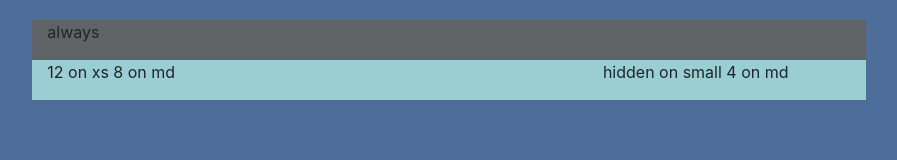
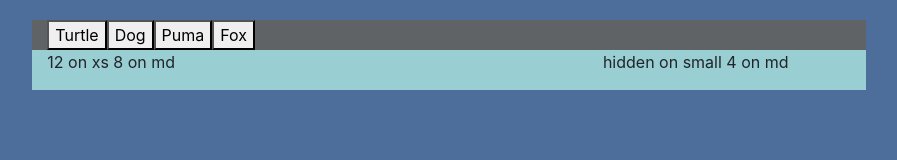
Before and after one commit to MasonHester/API-homework, a plain HTML site: page index.html in a window 1280 px wide. Shown: the whole page, without its empty margins (191-1088 px from the left). Drawn offline with nearby package versions, Linux system fonts and the light colour scheme.

Commit message:
Buttons get appended from the array

```diff
--- a/assets/javascript/javascript.js
+++ b/assets/javascript/javascript.js
@@ -0,0 +1,12 @@
+$(document).ready(function() {
+
+    animalsArray = ["Turtle", "Dog", "Puma", "Fox"];
+
+    var $buttonsCol = $(".buttonsCol");
+
+    for(i = 0; i < animalsArray.length; i++) {
+        var button = $("<button>");
+        button.addClass("animalButton").attr("data-animal", animalsArray[i]).text(animalsArray[i]);
+        $buttonsCol.append(button);
+    }
+});
--- a/index.html
+++ b/index.html
@@ -16,7 +16,7 @@
 
                 <div class="col-xs-10 col-md-8 mainContentCol">
                     <div class="row">
-                        <div class="col-xs-12 col-md-12 buttonsCol"><p>always</p></div>
+                        <div class="col-xs-12 col-md-12 buttonsCol"></div>
                     </div>
 
                     <div class="row d-md-none">
```
